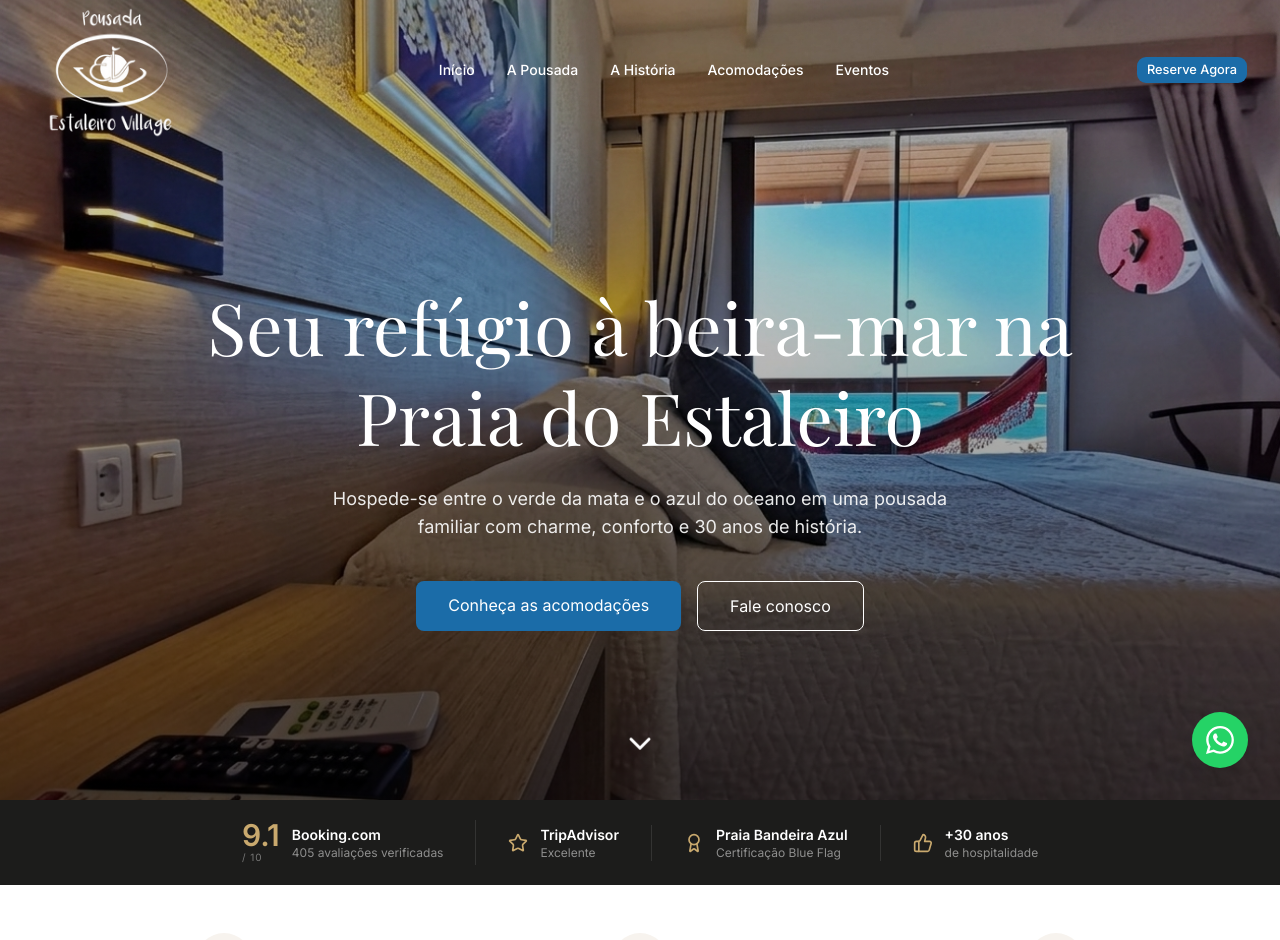
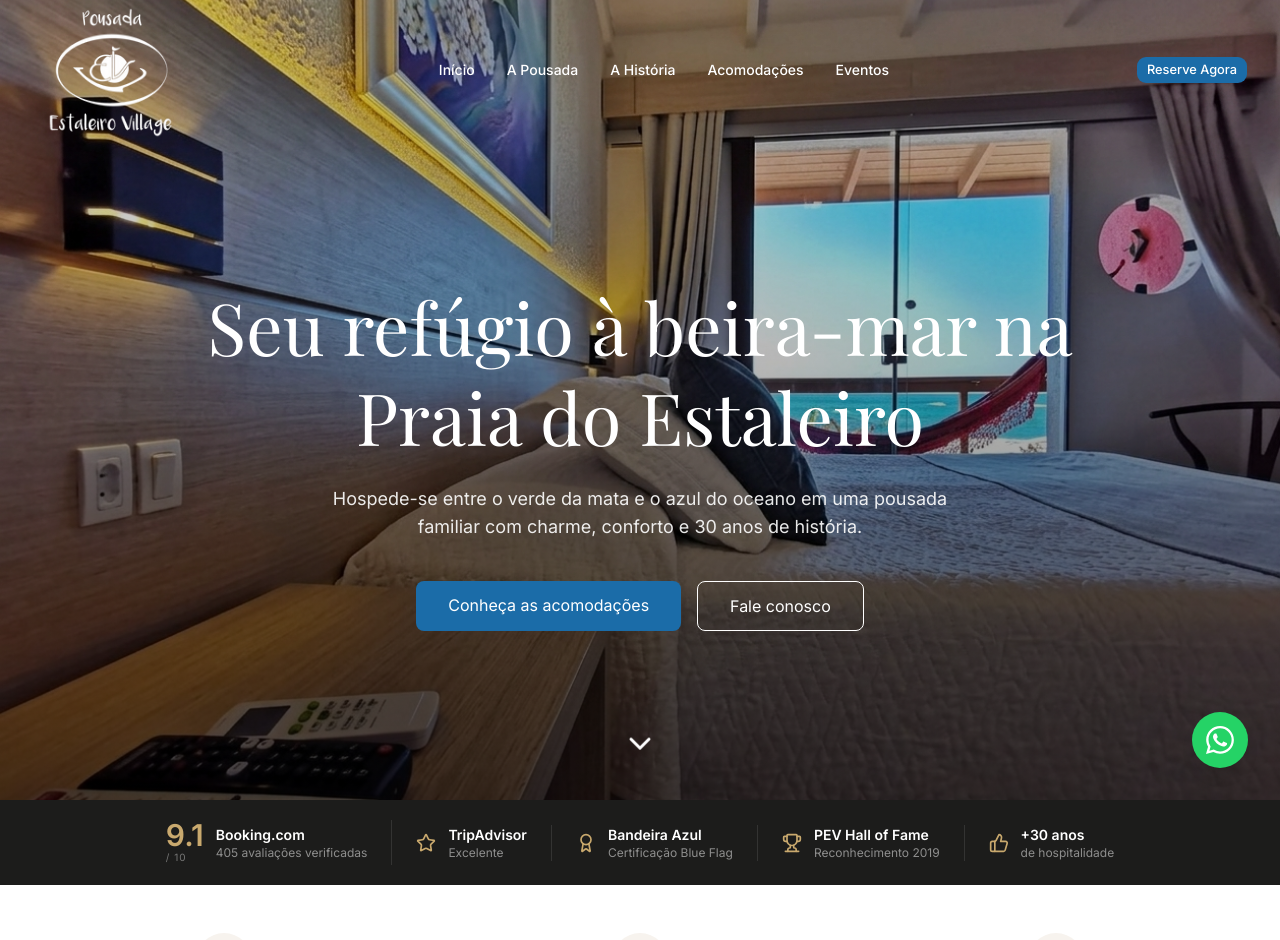
Before and after one commit to msiufi/estaleiro-village, a Next.js app: page / in a window 1280 px wide. Shown: the top 940 px of the page. Built offline with nearby package versions, Linux system fonts and the light colour scheme.

Commit message:
feat(social-proof): agregar badge PEV Hall of Fame 2019
Co-Authored-By: Claude Opus 4.7 (1M context) <noreply@anthropic.com>

```diff
--- a/src/components/sections/social-proof-strip.tsx
+++ b/src/components/sections/social-proof-strip.tsx
@@ -1,4 +1,4 @@
-import { Award, Star, ThumbsUp } from "lucide-react";
+import { Award, Star, ThumbsUp, Trophy } from "lucide-react";
 
 export default function SocialProofStrip() {
   return (
@@ -6,7 +6,7 @@ export default function SocialProofStrip() {
       <div className="mx-auto max-w-7xl px-4 py-5 sm:px-6 lg:px-8">
         <div className="grid grid-cols-2 gap-6 md:flex md:items-center md:justify-center md:gap-0 md:divide-x md:divide-white/10">
 
-          <div className="flex items-center gap-3 md:px-8">
+          <div className="flex items-center gap-3 md:px-6">
             <div className="flex flex-col">
               <span className="text-3xl font-black leading-none text-ev-gold">9.1</span>
               <span className="text-[10px] uppercase tracking-widest text-white/40">/ 10</span>
@@ -17,7 +17,7 @@ export default function SocialProofStrip() {
             </div>
           </div>
 
-          <div className="flex items-center gap-3 md:px-8">
+          <div className="flex items-center gap-3 md:px-6">
             <Star className="size-5 shrink-0 text-ev-gold" aria-hidden="true" />
             <div className="flex flex-col">
               <span className="text-sm font-semibold text-white">TripAdvisor</span>
@@ -25,15 +25,23 @@ export default function SocialProofStrip() {
             </div>
           </div>
 
-          <div className="flex items-center gap-3 md:px-8">
+          <div className="flex items-center gap-3 md:px-6">
             <Award className="size-5 shrink-0 text-ev-gold" aria-hidden="true" />
             <div className="flex flex-col">
-              <span className="text-sm font-semibold text-white">Praia Bandeira Azul</span>
+              <span className="text-sm font-semibold text-white">Bandeira Azul</span>
               <span className="text-xs text-white/50">Certificação Blue Flag</span>
             </div>
           </div>
 
-          <div className="flex items-center gap-3 md:px-8">
+          <div className="flex items-center gap-3 md:px-6">
+            <Trophy className="size-5 shrink-0 text-ev-gold" aria-hidden="true" />
+            <div className="flex flex-col">
+              <span className="text-sm font-semibold text-white">PEV Hall of Fame</span>
+              <span className="text-xs text-white/50">Reconhecimento 2019</span>
+            </div>
+          </div>
+
+          <div className="flex items-center gap-3 md:px-6">
             <ThumbsUp className="size-5 shrink-0 text-ev-gold" aria-hidden="true" />
             <div className="flex flex-col">
               <span className="text-sm font-semibold text-white">+30 anos</span>
```
